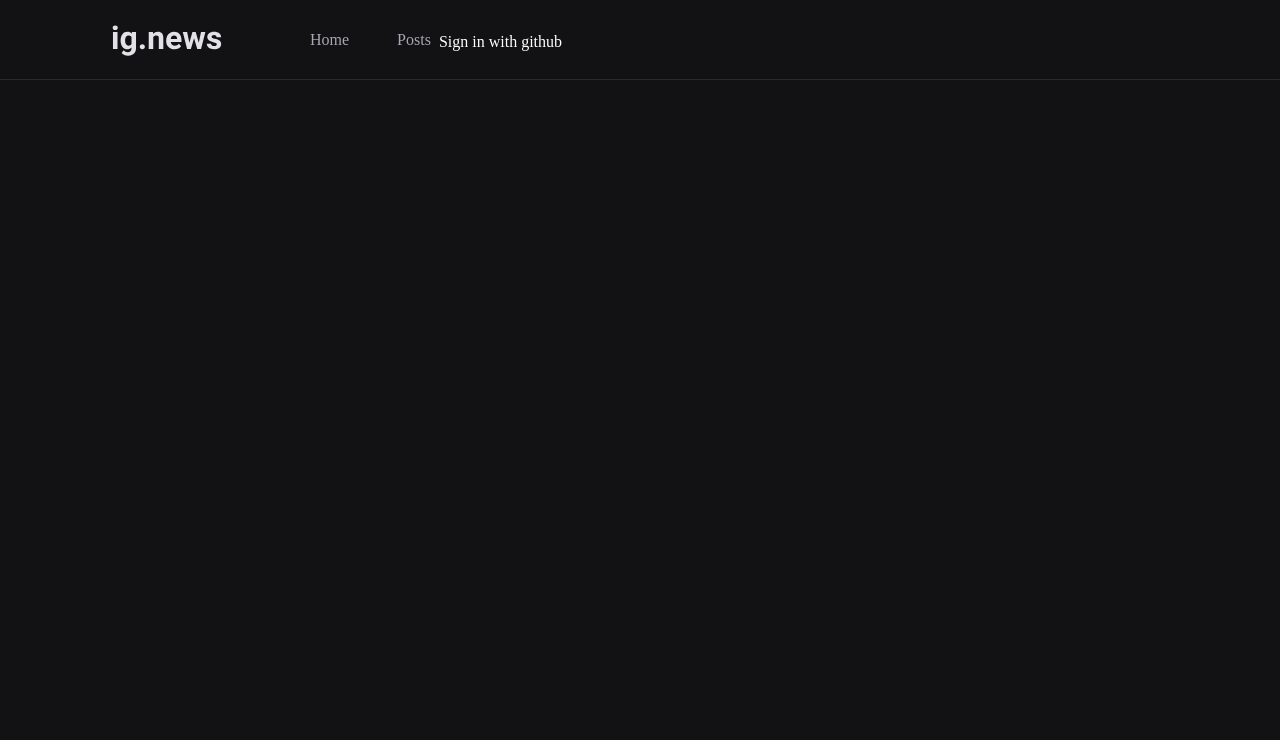
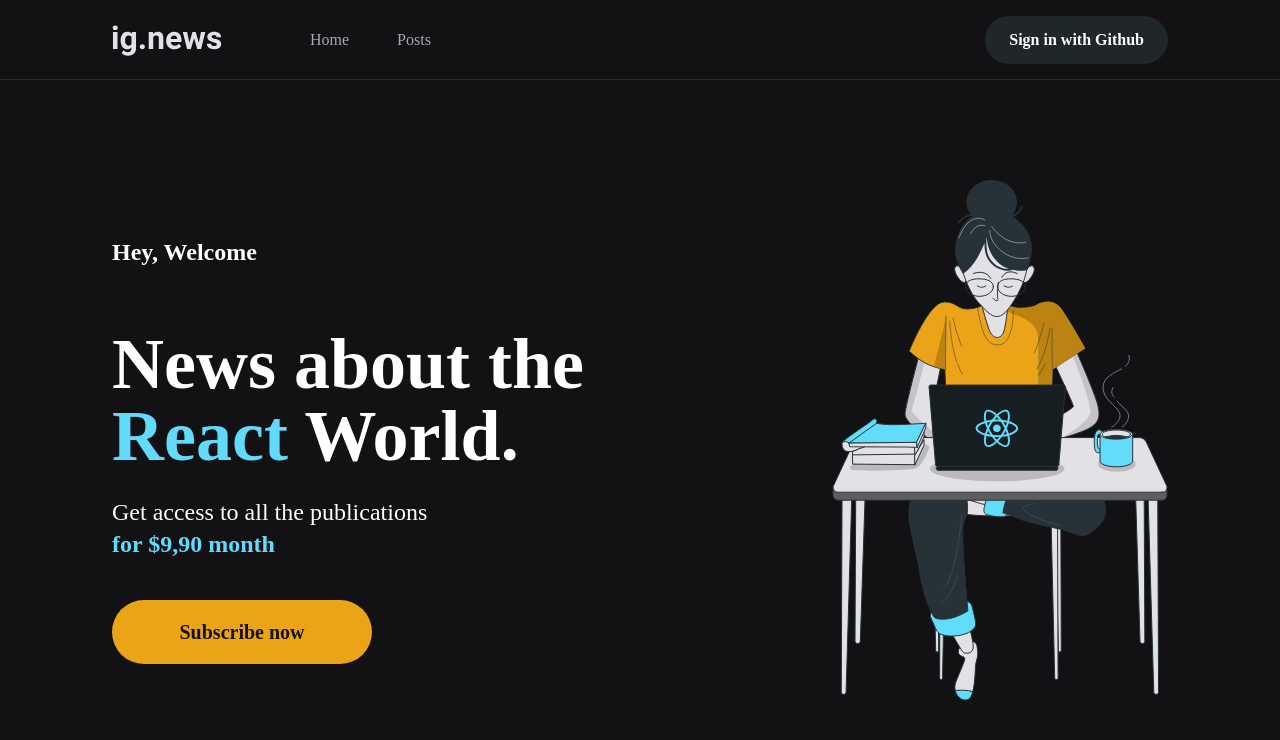
Before and after one commit to makiessedev/ignews, a Next.js app: page / in a window 1280 px wide. Shown: the top 740 px of the page. Built offline with nearby package versions, Linux system fonts and the light colour scheme.

Commit message:
feat: home finish

```diff
--- a/src/app/components/SignInButton.tsx
+++ b/src/app/components/SignInButton.tsx
@@ -1,9 +1,11 @@
 export function SignInButton () {
   return (
     <>
-      <button type="button">
-        <div className="w-1 h-1"/>
-        Sign in with github
+      <button
+        type="button"
+        className="ml-auto h-12 rounded-[3rem] bg-gray-850 px-6 py-0 text-white-50 font-bold hover:brightness-90 hover:transition"
+      >
+        Sign in with Github
       </button>
     </>
   )
--- /dev/null
+++ b/src/app/components/SubscribeButton.tsx
@@ -0,0 +1,10 @@
+export function SubscribeButton() {
+  return (
+    <button
+      type="button"
+      className="w-[260px] h-[4rem] rounded-[2rem] bg-yellow-500 text-gray-900 text-xl font-bold hover:brightness-90 hover:transition mt-10"
+    >
+      Subscribe now
+    </button>
+  )
+}
--- a/src/app/globals.css
+++ b/src/app/globals.css
@@ -1,11 +1,6 @@
 @tailwind base;
 @tailwind components;
 @tailwind utilities;
-
-body {
-  -webkit-font-smoothing: antialiased;
-  text-rendering: optimizeLegibility;
-}
 
 button {
   cursor: pointer;
--- a/src/app/page.tsx
+++ b/src/app/page.tsx
@@ -1,6 +1,25 @@
+import Image from "next/image";
+import { SubscribeButton } from "./components/SubscribeButton";
+
 export default function Home() {
   return (
-    <>
-    </>
+    <main className="max-w-[1120px] mx-auto px-8 h-[calc(100vh-5rem)] flex items-center justify-between">
+      <section className="max-w-[600px]">
+        <span className="text-2xl font-bold leading-[4.5rem]">Hey, Welcome</span>
+        <h1 className="text-7xl font-black mt-10">
+          News about the
+          <span className="text-cyan-500">
+          {' '}React{' '}
+          </span>
+          World.
+        </h1>
+        <p className="text-2xl mt-6">
+          Get access to all the publications <br />
+          <span className="text-cyan-500 font-bold">for $9,90 month</span>
+        </p>
+        <SubscribeButton />
+      </section>
+      <Image src='/avatar.svg' alt="Girl coding" width="336" height="521"/>
+    </main>
   )
 }
--- a/tailwind.config.js
+++ b/tailwind.config.js
@@ -20,6 +20,7 @@ module.exports = {
           100: '#1e1e16',
           300: '#a8a8b3',
           800: '#29292e',
+          850: '#1f2729',
           900: '#121214'
         },
 
```
